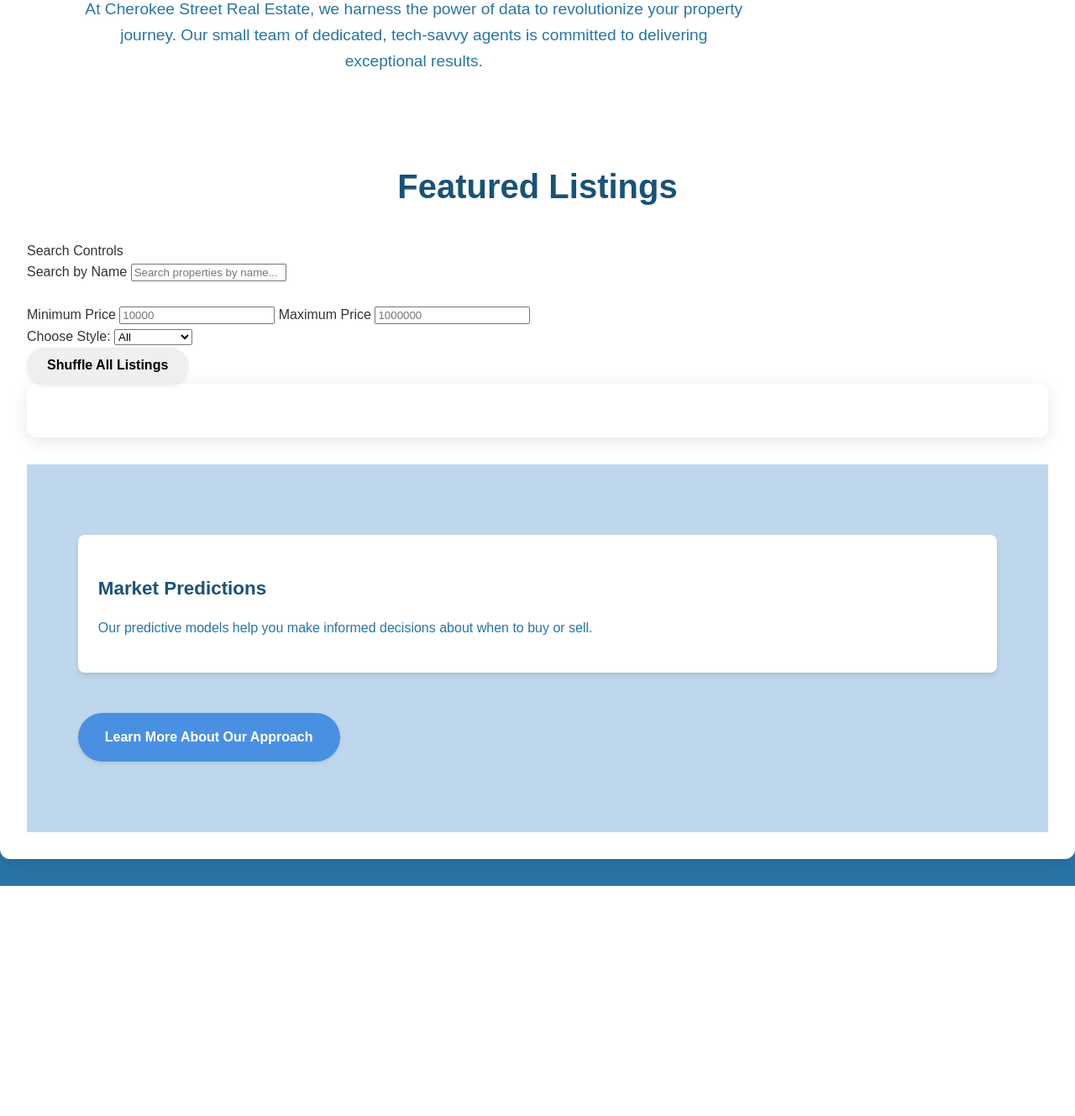
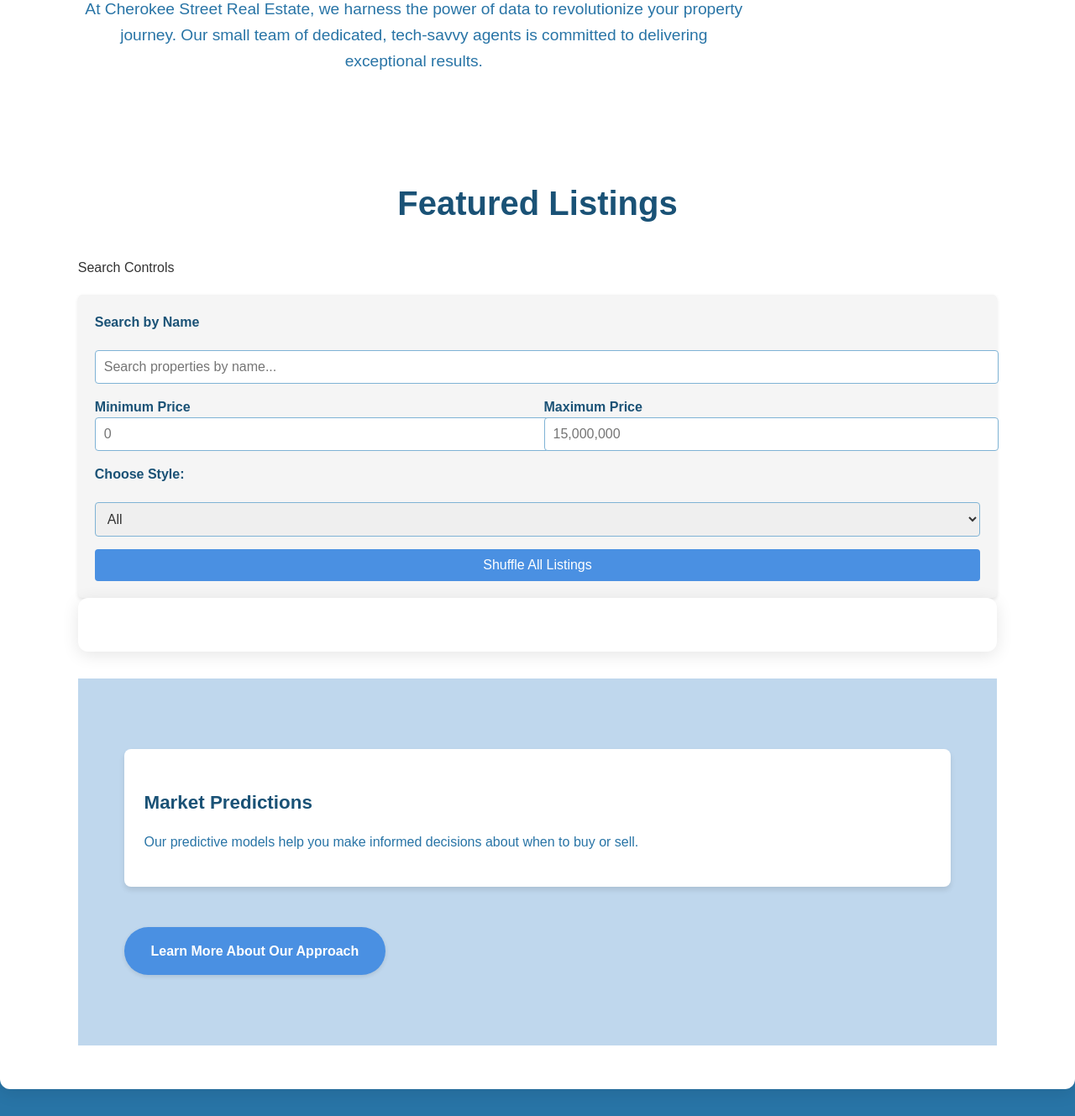
Before and after one commit to TylerGilman/real-estate-htmx-fastapi, a FastAPI app: template templates/index.html in a window 1280 px wide. Shown: the part 402-1731 px from the top of the page at 84% size. Before the commit the page ends 1457 px from the top, so only its background shows below. Run offline with FastAPI, Linux system fonts and the light colour scheme; the template is opened without the code that fills it, so the values that code supplies are empty; some libraries are stand-ins or nearby versions.

Commit message:
form styling

```diff
--- a/main.py
+++ b/main.py
@@ -16,6 +16,7 @@ app.mount("/static", StaticFiles(directory="static"), name="static")
 
 templates = Jinja2Templates(directory="templates")
 
+
 # Dependency
 def get_db():
     db = SessionLocal()
@@ -24,47 +25,59 @@ def get_db():
     finally:
         db.close()
 
+
 def is_db_empty(db: Session):
     return db.query(models.Listing).count() == 0
+
 
 @app.get("/")
 def index(request: Request, db: Session = Depends(get_db)):
     if is_db_empty(db):
         return templates.TemplateResponse("empty_db.html", {"request": request})
     listings = db.query(models.Listing).all()
-    return templates.TemplateResponse("index.html", {"request": request, "listings": listings})
+    return templates.TemplateResponse(
+        "index.html", {"request": request, "listings": listings}
+    )
+
 
 @app.get("/property/{property_id}")
 def property_detail(request: Request, property_id: int, db: Session = Depends(get_db)):
     property = db.query(models.Listing).filter(models.Listing.id == property_id).first()
     if property is None:
         # Handle the case where the property is not found
-        return templates.TemplateResponse("404.html", {"request": request}, status_code=404)
+        return templates.TemplateResponse(
+            "404.html", {"request": request}, status_code=404
+        )
 
-    template = "property_detail.html" if request.headers.get("HX-Request") else "property_detail_full.html"
-    return templates.TemplateResponse(template, {"request": request, "property": property})
+    template = (
+        "property_detail.html"
+        if request.headers.get("HX-Request")
+        else "property_detail_full.html"
+    )
+    return templates.TemplateResponse(
+        template, {"request": request, "property": property}
+    )
+
 
 @app.post("/search")
 async def search(request: Request, db: Session = Depends(get_db)):
     form = await request.form()
-    search_query = form.get("search", "").lower()
-
+    search_query = form.get("search-text", "").lower()
     # Fetch all listings
     listings = db.query(models.Listing).all()
 
     # Calculate similarity based on Levenshtein distance
     def similarity_score(listing):
         title_distance = levenshtein_distance(listing.title.lower(), search_query)
-        #price_distance = levenshtein_distance(str(listing.price), search_query)
-        #return min(title_distance, price_distance)  # Use the smallest distance as similarity score
+        # price_distance = levenshtein_distance(str(listing.price), search_query)
+        # return min(title_distance, price_distance)  # Use the smallest distance as similarity score
         return title_distance
 
     # Sort listings by similarity score (lower score means higher similarity)
     sorted_listings = sorted(listings, key=similarity_score)
-    return templates.TemplateResponse("partials/listings.html", {
-        "request": request,
-        "listings": sorted_listings
-    })
+    return templates.TemplateResponse(
+        "partials/listings.html", {"request": request, "listings": sorted_listings}
+    )
 
 
 @app.post("/randomize")
@@ -72,15 +85,17 @@ async def randomize(request: Request, db: Session = Depends(get_db)):
     # Fetch all listings
     listings = db.query(models.Listing).all()
     random.shuffle(listings)
-    return templates.TemplateResponse("partials/listings.html", {
-        "request": request,
-        "listings": listings
-    })
+    return templates.TemplateResponse(
+        "partials/listings.html", {"request": request, "listings": listings}
+    )
+
 
 @app.get("/admin")
 def admin(request: Request):
     return templates.TemplateResponse("admin.html", {"request": request})
 
+
 if __name__ == "__main__":
     import uvicorn
+
     uvicorn.run(app, host="0.0.0.0", port=8000)
--- a/static/styles.css
+++ b/static/styles.css
@@ -117,6 +117,76 @@ main {
     background-color: var(--medium-dark-blue);
 }
 
+/* Search Controls */
+#search-container {
+    background-color: var(--light-gray);
+    padding: 20px;
+    border-radius: 5px;
+    margin-top: 20px;
+    box-shadow: 0 2px 4px rgba(0,0,0,0.1);
+}
+
+.search-controls-container {
+    display: flex;
+    flex-direction: column;
+    gap: 15px;
+}
+
+.search-controls-container label {
+    font-weight: bold;
+    margin-bottom: 5px;
+    color: var(--dark-blue);
+}
+
+.search-controls-container input[type="text"],
+.search-controls-container input[type="number"],
+.search-controls-container select {
+    width: 100%;
+    padding: 10px;
+    border: 1px solid var(--medium-light-blue);
+    border-radius: 4px;
+    font-size: 16px;
+    color: var(--dark-gray);
+}
+
+#price-controls-container,
+#style-controls-container {
+    display: flex;
+    flex-wrap: wrap;
+    gap: 15px;
+}
+
+#price-controls-container > div,
+#style-controls-container > div {
+    flex: 1;
+    min-width: 200px;
+}
+
+.button {
+    background-color: var(--medium-blue);
+    color: var(--white);
+    border: none;
+    padding: 10px 20px;
+    font-size: 16px;
+    cursor: pointer;
+    border-radius: 4px;
+    transition: background-color 0.3s;
+}
+
+.button:hover {
+    background-color: var(--medium-dark-blue);
+}
+
+.htmx-indicator {
+    display: none;
+    color: var(--medium-gray);
+    font-style: italic;
+}
+
+.htmx-request .htmx-indicator {
+    display: inline;
+}
+
 /* Grid Container for Listings */
 .gridContainer {
     display: grid;
@@ -310,19 +371,6 @@ main {
     justify-content: space-between;
     align-items: center;
     margin-bottom: 1.5rem;
-}
-
-.button {
-    padding: 0.8rem 1.5rem;
-    font-size: 1em;
-    font-weight: bold;
-    text-align: center;
-    text-decoration: none;
-    border: none;
-    border-radius: 50px;
-    cursor: pointer;
-    transition: all 0.3s ease;
-    box-shadow: 0 2px 5px rgba(0, 0, 0, 0.1);
 }
 
 .contact-button {
@@ -471,152 +519,6 @@ main {
 
     .gridContainer {
         grid-template-columns: repeat(auto-fill, minmax(250px, 1fr));
-        grid-auto-rows: 250px;
-        gap: 1rem;
-        padding: 1rem;
-    }
-
-    .property-container {
-        padding: 1.5rem;
-    }
-
-    .property-header {
-        flex-direction: column;
-        align-items: flex-start;
-    }
-
-    .property-title {
-        font-size: 1.8em;
-        margin-bottom: 1rem;
-    }
-
-    .property-price {
-        font-size: 1.5em;
-    }
-
-    .property-image {
-        height: 300px;
-    }
-
-    .button-container {
-        flex-direction: column;
-        gap: 1rem;
-    }
-
-    .button {
-        width: 100%;
-    }
-
-    .agency-description {
-        padding: 3rem 0;
-    }
-
-    .section-title {
-        font-size: 2em;
-    }
-
-    .agency-intro, .agency-cta {
-        font-size: 1.1em;
-    }
-
-    .agency-features {
-        grid-template-columns: 1fr;
-    }
-}
-/* Grid Container for Listings */
-.gridContainer {
-    display: grid;
-    grid-template-columns: repeat(auto-fill, minmax(300px, 1fr));
-    grid-auto-rows: 300px;
-    grid-auto-flow: dense;
-    gap: 1.5rem;
-    background-color: var(--white);
-    padding: 2rem;
-    border-radius: 12px;
-    box-shadow: 0 4px 20px rgba(0, 0, 0, 0.1);
-}
-
-/* Listing Cards */
-.listing {
-    position: relative;
-    overflow: hidden;
-    border-radius: 8px;
-    box-shadow: 0 4px 6px rgba(0, 0, 0, 0.1);
-    transition: transform 0.3s ease, box-shadow 0.3s ease;
-    background-color: var(--white);
-    display: flex;
-    flex-direction: column;
-}
-
-.listing:hover {
-    transform: translateY(-5px);
-    box-shadow: 0 6px 12px rgba(0, 0, 0, 0.15);
-}
-
-.listing-image {
-    flex-grow: 1;
-    overflow: hidden;
-}
-
-.listing-image img {
-    width: 100%;
-    height: 100%;
-    object-fit: cover;
-    transition: transform 0.3s ease;
-}
-
-.listing:hover .listing-image img {
-    transform: scale(1.05);
-}
-
-.listing-info {
-    background-color: var(--light-blue);
-    padding: 15px;
-    flex-shrink: 0;
-}
-
-.listing h2 {
-    margin: 0 0 10px 0;
-    font-size: 1.2em;
-    font-weight: 600;
-    color: var(--dark-blue);
-}
-
-.listing p {
-    margin: 0;
-    font-size: 0.9em;
-    color: var(--medium-dark-blue);
-}
-
-.price {
-    font-size: 1.4em;
-    font-weight: bold;
-    color: var(--success-green);
-}
-
-.details {
-    color: var(--medium-gray);
-}
-
-.address {
-    font-style: italic;
-    margin-top: 5px;
-    color: var(--medium-dark-blue);
-}
-
-/* Grid layout adjustments */
-.listing.portrait {
-    grid-row: span 2;
-}
-
-.listing.landscape {
-    grid-column: span 2;
-}
-
-/* Responsive adjustments */
-@media (max-width: 768px) {
-    .gridContainer {
-        grid-template-columns: repeat(auto-fill, minmax(250px, 1fr));
         grid-auto-rows: auto;
         gap: 1rem;
     }
--- a/templates/index.html
+++ b/templates/index.html
@@ -14,40 +14,41 @@
             </div>
         </section>
 
-
+        <div class="container">
             <h2 class="section-title">Featured Listings</h2>
-    <span> Search Controls </span>
+            <span>Search Controls</span>
             <div id="search-container">
-    <!-- Add search input -->
+              <form id="search-form">
                 <div class="search-controls-container">
                     <label for="search-text">Search by Name</label>
                     <input type="text" name="search-text" id="search-text" placeholder="Search properties by name..."
                            hx-post="/search"
-               hx-trigger="keyup changed delay:500ms"
+                           hx-trigger="keyup changed delay:100ms"
                            hx-target="#listings-container"
                            hx-indicator=".htmx-indicator"
                            hx-swap="outerHTML">
-        <div class="htmx-indicator">Searching...</div>
                     <div id="price-controls-container">
+                        <div>
                             <label for="search-min-price">Minimum Price</label>
-          <input id="search-min-price" type="number" name="search-min-price" placeholder="10000"
-                 hx-post="/search"
-                 hx-trigger="keyup changed delay:500ms"
-                 hx-target="#listings-container"
-                 hx-indicator=".htmx-indicator"
-                 hx-swap="outerHTML">
-
-          <label for="search-max-price">Maximum Price</label>
-          <input id="search-max-price" type="number" name="search-max-price" placeholder="1000000"
+                            <input id="search-min-price" type="number" name="search-min-price" placeholder="0"
                                    hx-post="/search"
                                    hx-trigger="keyup changed delay:500ms"
                                    hx-target="#listings-container"
                                    hx-indicator=".htmx-indicator"
                                    hx-swap="outerHTML">
                         </div>
+                        <div>
+                            <label for="search-max-price">Maximum Price</label>
+                            <input id="search-max-price" type="number" name="search-max-price" placeholder="15,000,000"
+                                   hx-post="/search"
+                                   hx-trigger="keyup changed delay:500ms"
+                                   hx-target="#listings-container"
+                                   hx-indicator=".htmx-indicator"
+                                   hx-swap="outerHTML">
+                        </div>
+                    </div>
                     <div id="style-controls-container">
                         <label for="search-style">Choose Style:</label>
-
                         <select name="search-style" id="search-style">
                             <option value="All">All</option>
                             <option value="House">House</option>
@@ -56,8 +57,9 @@
                         </select>
                     </div>
                     <button hx-post="/randomize" hx-target="#listings-container" hx-swap="outerHTML" class="button">Shuffle All Listings</button>
-
+                    <div class="htmx-indicator">Searching...</div>
                 </div>
+              </form>
             </div>
     <div id="listings-container" class="gridContainer">
         {% for listing in listings %}
```
Also changed, not shown: other parts of static/styles.css (+28 -35 lines). Lines whose indentation alone changed are shown as unchanged.
